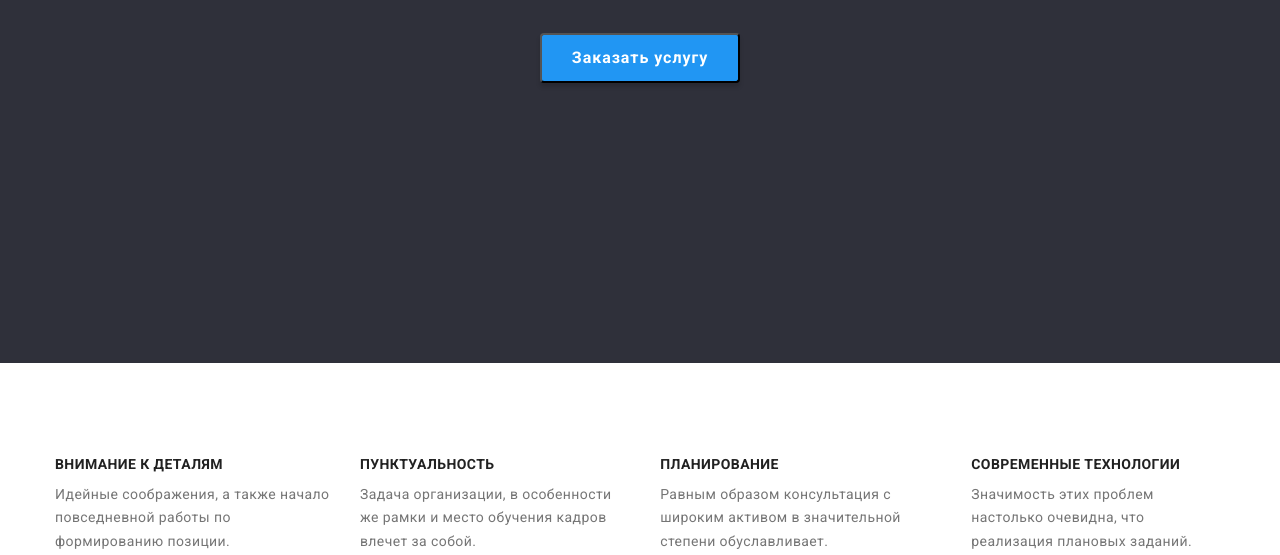
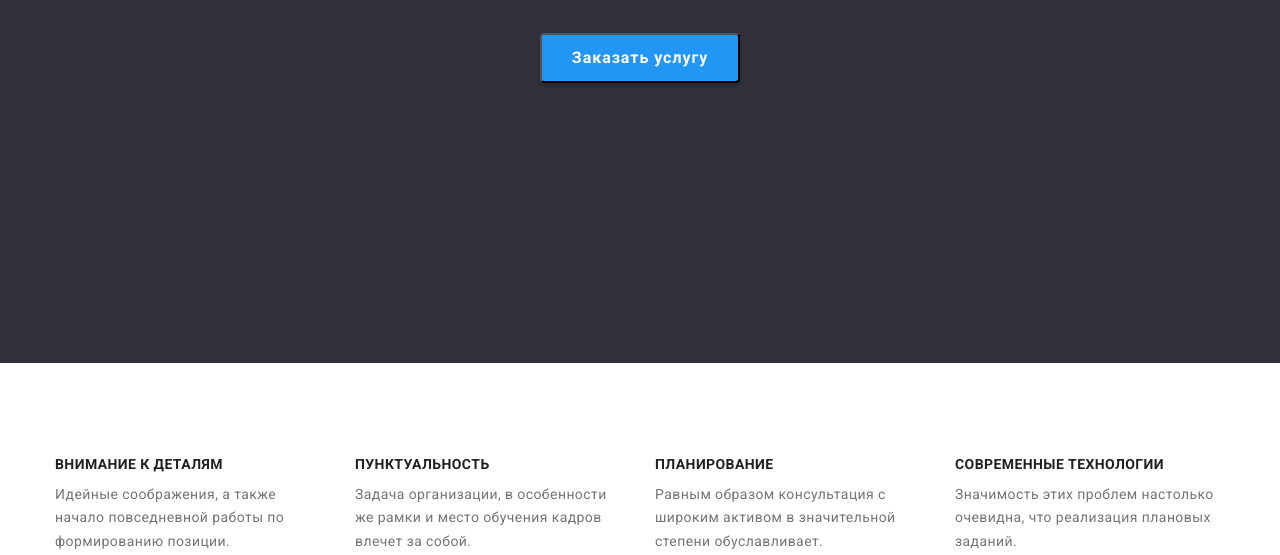
Before and after one commit to anastasiiaLoz/goit-markup-hw-03, a plain HTML site: page index.html in a window 1280 px wide. Shown: the part 397-952 px from the top of the page. Drawn offline with Linux system fonts and the light colour scheme.

Commit message:
Добавляет поправки к оновной странице

```diff
--- a/css/styles.css
+++ b/css/styles.css
@@ -248,14 +248,16 @@ header {
   margin-bottom: 10px;
 }
 
-.specials-text>li {
+.specials-text {
   height: 101px;
+  width: 270px;
   color: var(--primary-text-color);
 }
 
 .specials-box {
   display: flex;
   align-items: center;
+
 }
 
 .specials-box li:not(:last-child) {
```
